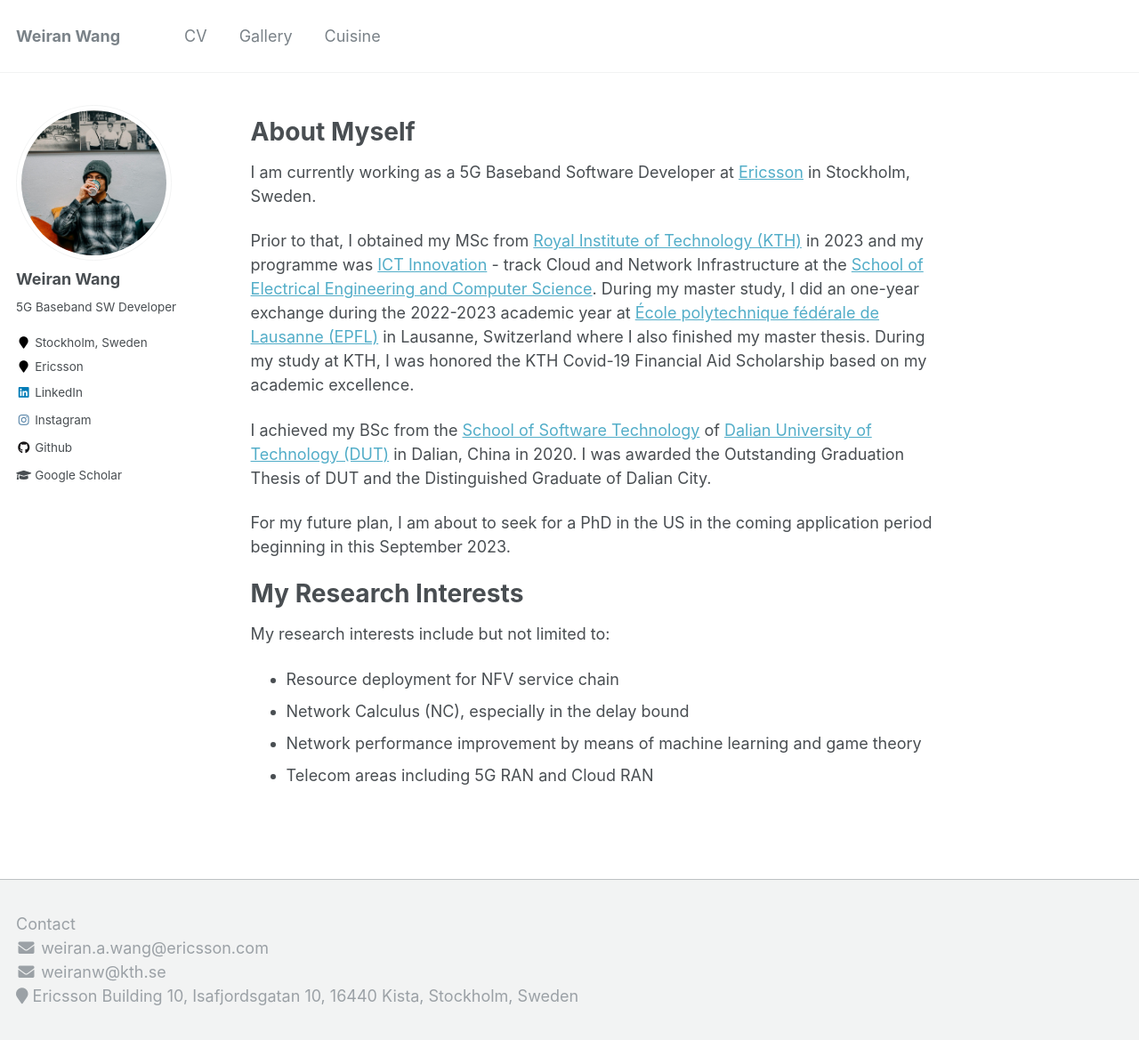
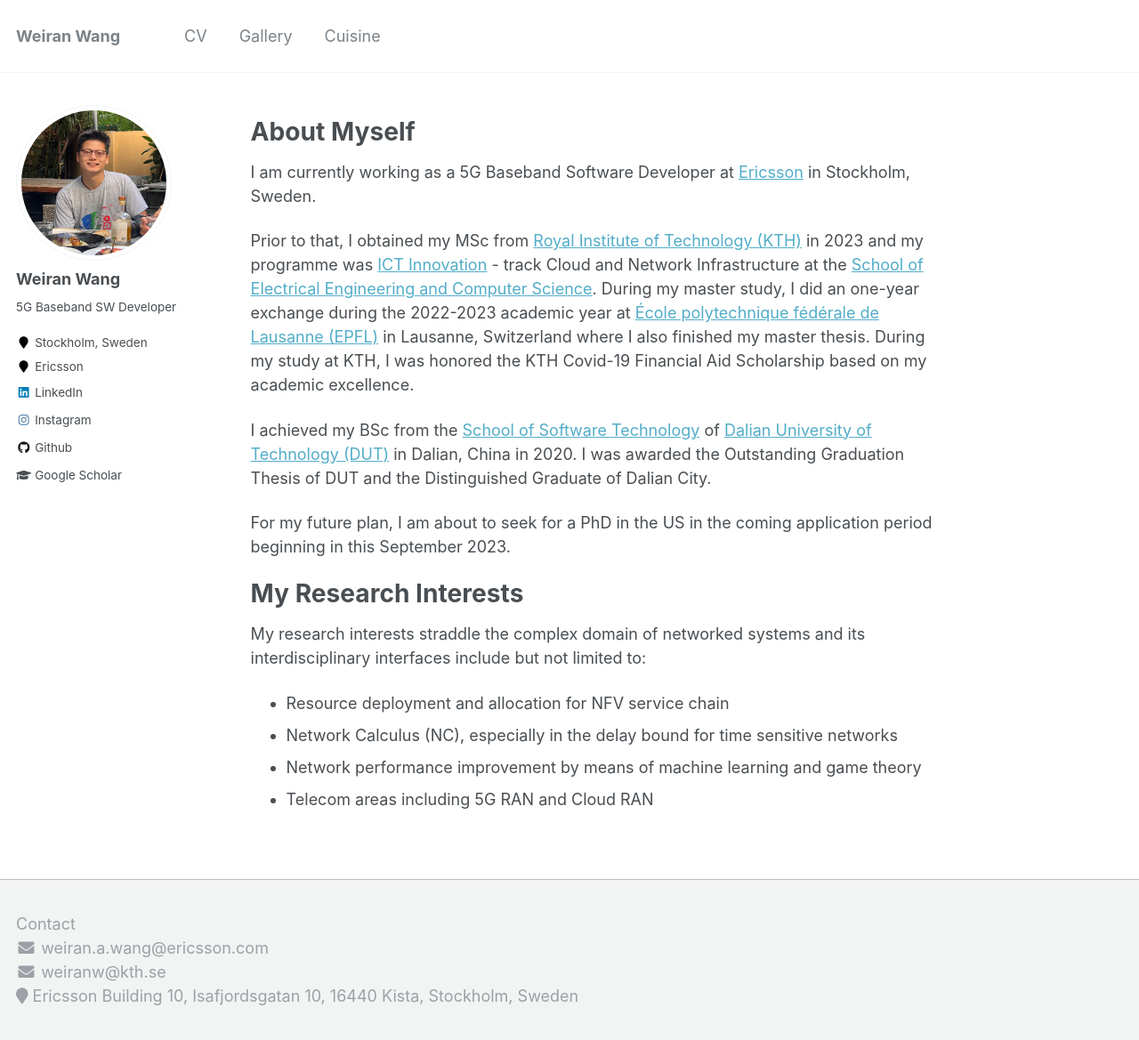
Before and after one commit to wangweiran0129/wangweiran0129.github.io, a Jekyll site: the page built from _pages/about.md, in a window 1280 px wide and 1169 px high. Shown: the whole window at 89% size. Built offline with Jekyll 4.4.1, drawn with Linux system fonts in a browser that asks for light colours.

Commit message:
Update gallery and my research interest

```diff
--- a/_pages/about.md
+++ b/_pages/about.md
@@ -20,10 +20,10 @@ For my future plan, I am about to seek for a PhD in the US in the coming applica
 
 My Research Interests
 ======
-My research interests include but not limited to:
+My research interests straddle the complex domain of networked systems and its interdisciplinary interfaces include but not limited to:
 <ul id="research_interest">
- <li> Resource deployment for NFV service chain </li>
- <li> Network Calculus (NC), especially in the delay bound </li>
+ <li> Resource deployment and allocation for NFV service chain </li>
+ <li> Network Calculus (NC), especially in the delay bound for time sensitive networks </li>
  <li> Network performance improvement by means of machine learning and game theory </li>
  <li> Telecom areas including 5G RAN and Cloud RAN </li>
 </ul>
```
Also changed, not shown: _pages/gallery.html (+7 -0 lines), images/monaco.jpeg (added), images/profile.png, images/profile1.png (added).
